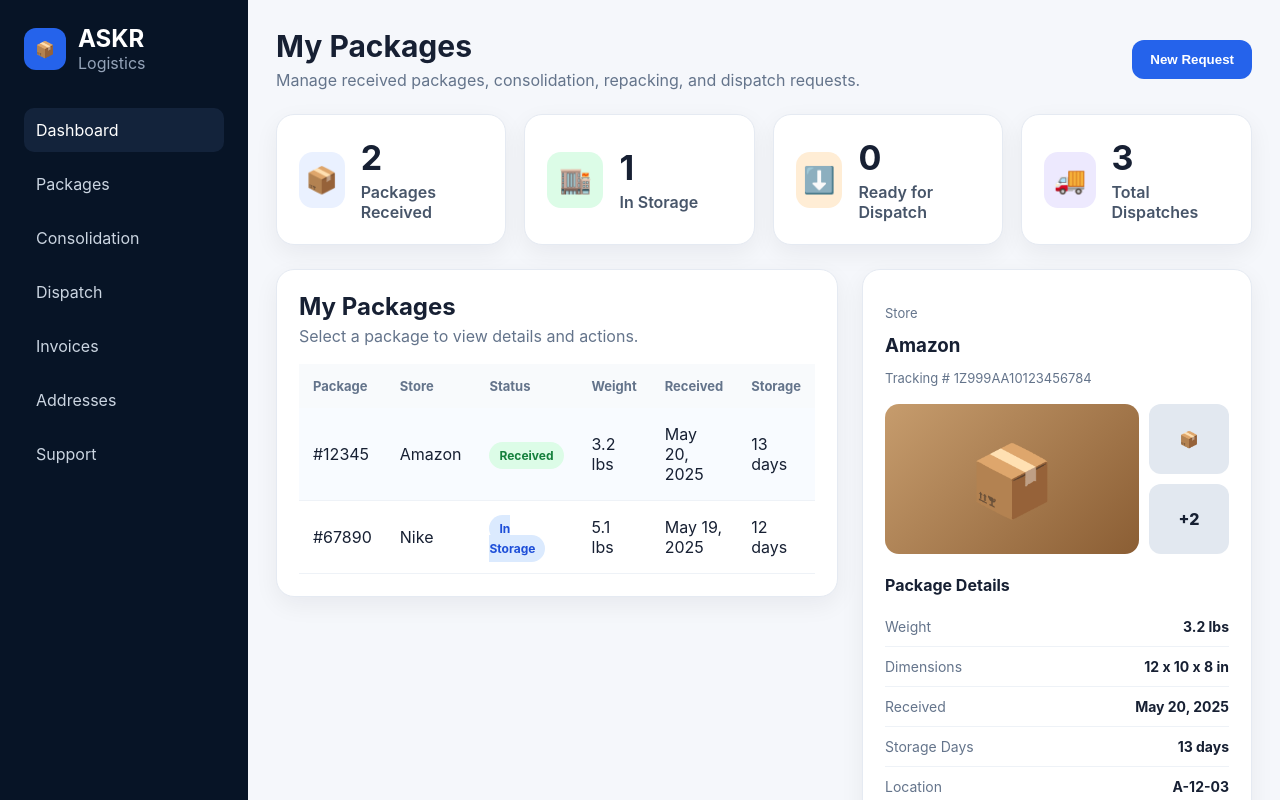
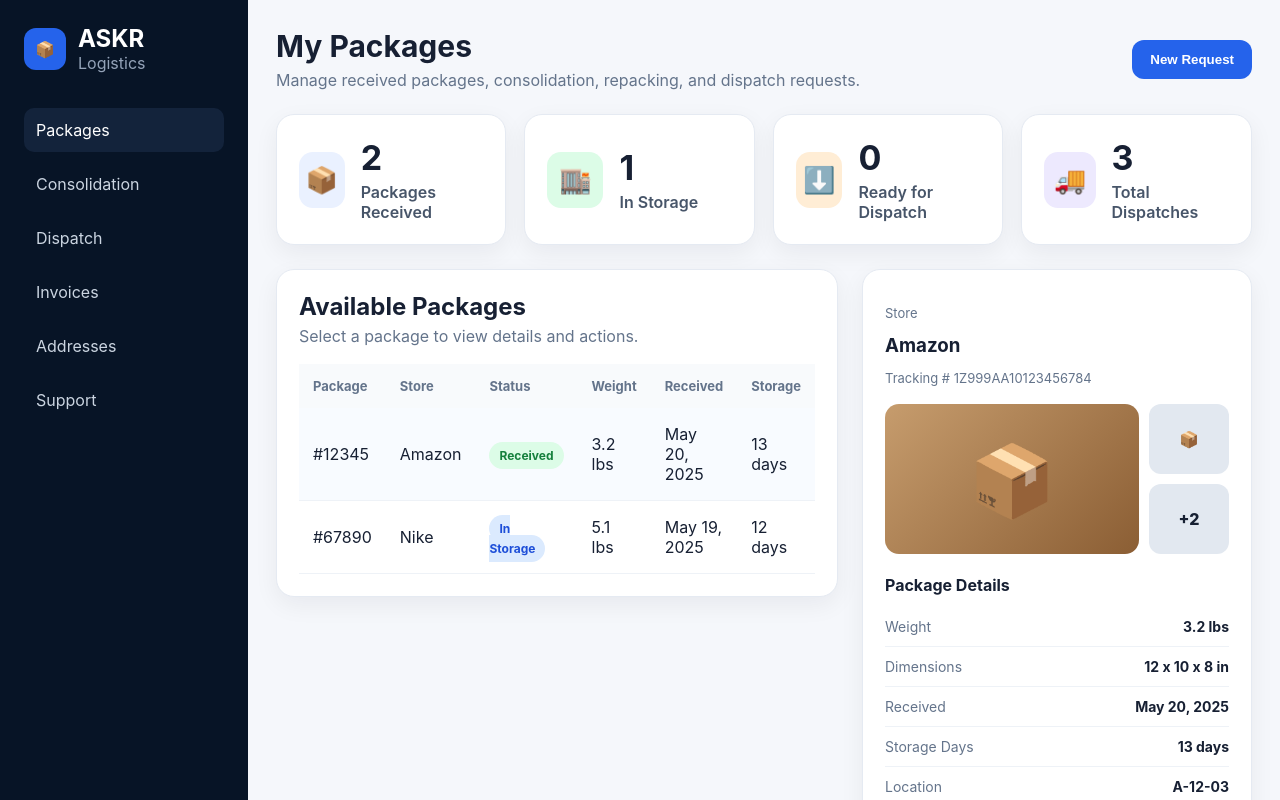
Before and after one commit to jesslyrobinson-ai/askr-logistics, a React (Vite) app: page /dashboard in a window 1280 px wide. Shown: the top 800 px of the page. Built offline with nearby package versions, Linux system fonts and the light colour scheme.

Commit message:
remove duplicate packages in sidebar

```diff
--- a/src/pages/Dashboard.jsx
+++ b/src/pages/Dashboard.jsx
@@ -45,8 +45,7 @@ function Dashboard() {
         </div>
 
         <nav>
-          <a className="active">Dashboard</a>
-          <a>Packages</a>
+          <a className="active">Packages</a>
           <a>Consolidation</a>
           <a>Dispatch</a>
           <a>Invoices</a>
@@ -102,7 +101,7 @@ function Dashboard() {
         <section className="dashboard-grid">
           <div className="packages-card">
             <div className="section-title">
-              <h2>My Packages</h2>
+              <h2>Available Packages</h2>
               <p>Select a package to view details and actions.</p>
             </div>
 
```
